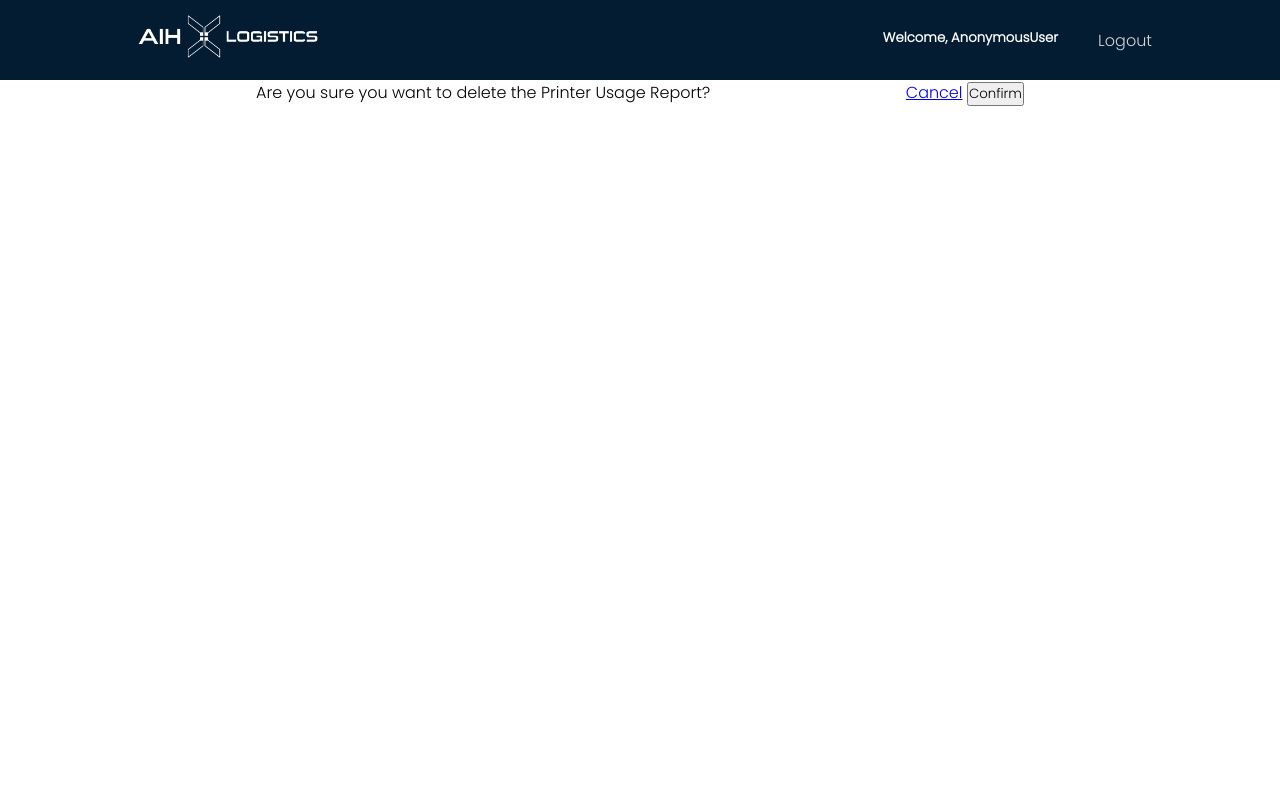
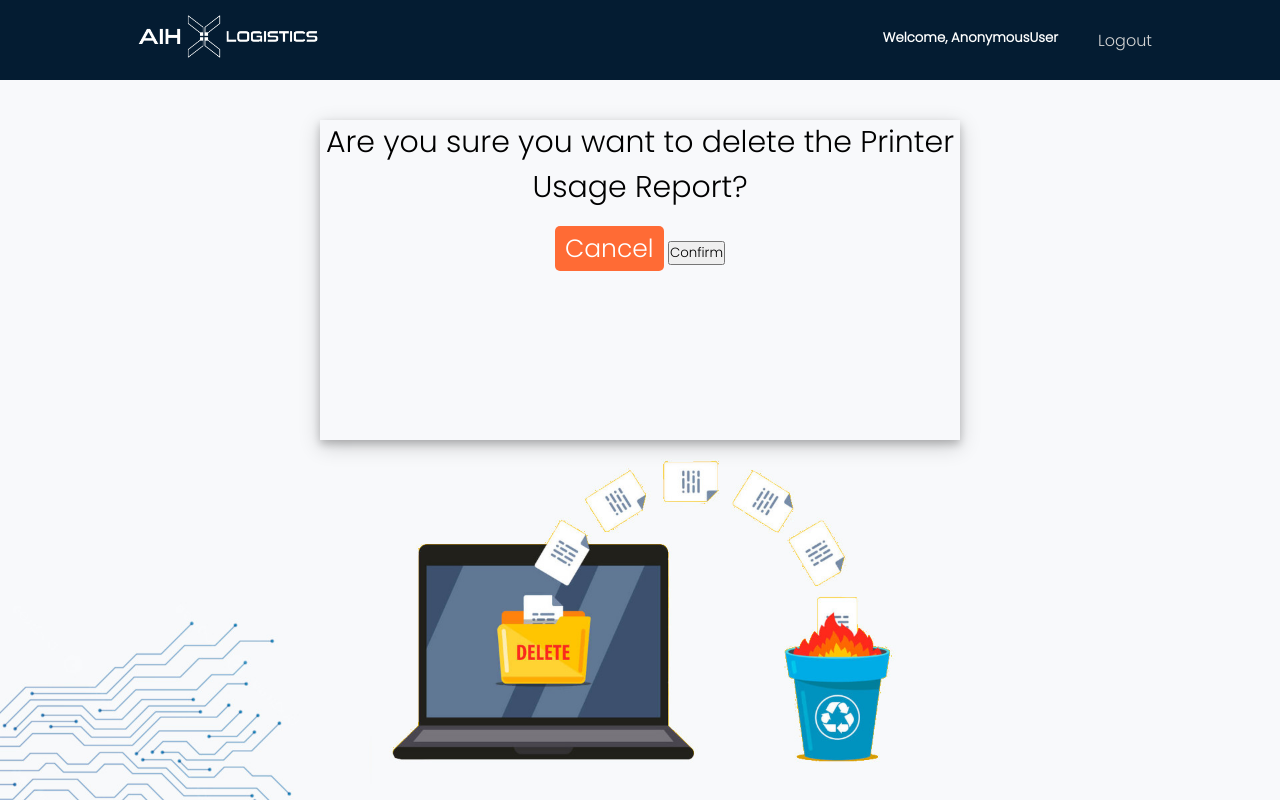
Before and after one commit to AlliyD/Portal, a Django app: page /deletereport/1 in a window 1280 px wide. Run offline with Django 5.2, Linux system fonts and the light colour scheme; data comes from the database, SQL or seed files in the repository; both versions use the stored data as it was after the commit; some libraries are stand-ins or nearby versions.

Commit message:
Update styling to New report & Delete page styling

```diff
--- a/data/templates/data/deletereport.html
+++ b/data/templates/data/deletereport.html
@@ -8,14 +8,52 @@
 {% block maincontent %}
 
 <style>
+
+    .bg-container{
+        width: 100%;
+        margin: auto;
+        background-image: url('/static/images/deletereportbg.jpg');
+        background-position: center;
+        height: 90vh;
+        background-repeat: no-repeat;
+        background-size: cover;
+    }
+
     .main-container{
-        width: 60%;
+        width: 50%;
         margin: auto;
         height: 50vh;
+        align-items: center;
+    }
+
+    .prompt-container{
+        width: 100%;
+        height: 80%;
+        text-align: center;
+        box-shadow: 0 4px 8px 0 rgba(0, 0, 0, 0.2), 0 6px 20px 0 rgba(0, 0, 0, 0.19);
+    }
+
+    .prompt-container a{
+        padding: 5px 10px;
+        text-decoration: none;
+        background-color: #ff6b35;
+        color: white;
+        border-radius: 5px;
+        font-size: 25px;
+    }
+
+    p{
+        font-size: 30px;
+        margin-bottom: 20px;
     }
 </style>
 
+<div class="bg-container">
+
+
     <div class="main-container">
+        <div class="prompt-container">
+
             <p>Are you sure you want to delete the {{item}}?</p>
 
             <form action="{% url 'delete_report' item.id %}" method="POST">
@@ -26,7 +64,14 @@
                 <input type="submit" value="Confirm">
             </form>
 
+
         </div>
 
 
+    </div>
+
+</div>
+
+
+
 {% endblock %}
--- a/data/templates/data/updatereport.html
+++ b/data/templates/data/updatereport.html
@@ -1,5 +1,6 @@
 {% extends "data\reportsbase.html" %}
 {% load static %}
+{% load widget_tweaks %}
 
 {% block title %}
     Create Report | AIH Reporting
@@ -50,6 +51,7 @@
 
                 {{newreportform}}
 
+
                 <input type="submit" value="Update" name="Create Form">
             </form>
 
```
Also changed, not shown: data/templates/data/newreport.html (+50 -5 lines), data/templates/data/reports.html (+15 -0 lines), data/static/images/deletereportbg.jpg (added), data/static/images/newreportreportbg.png (added), db.sqlite3. Lines whose indentation alone changed are shown as unchanged.
